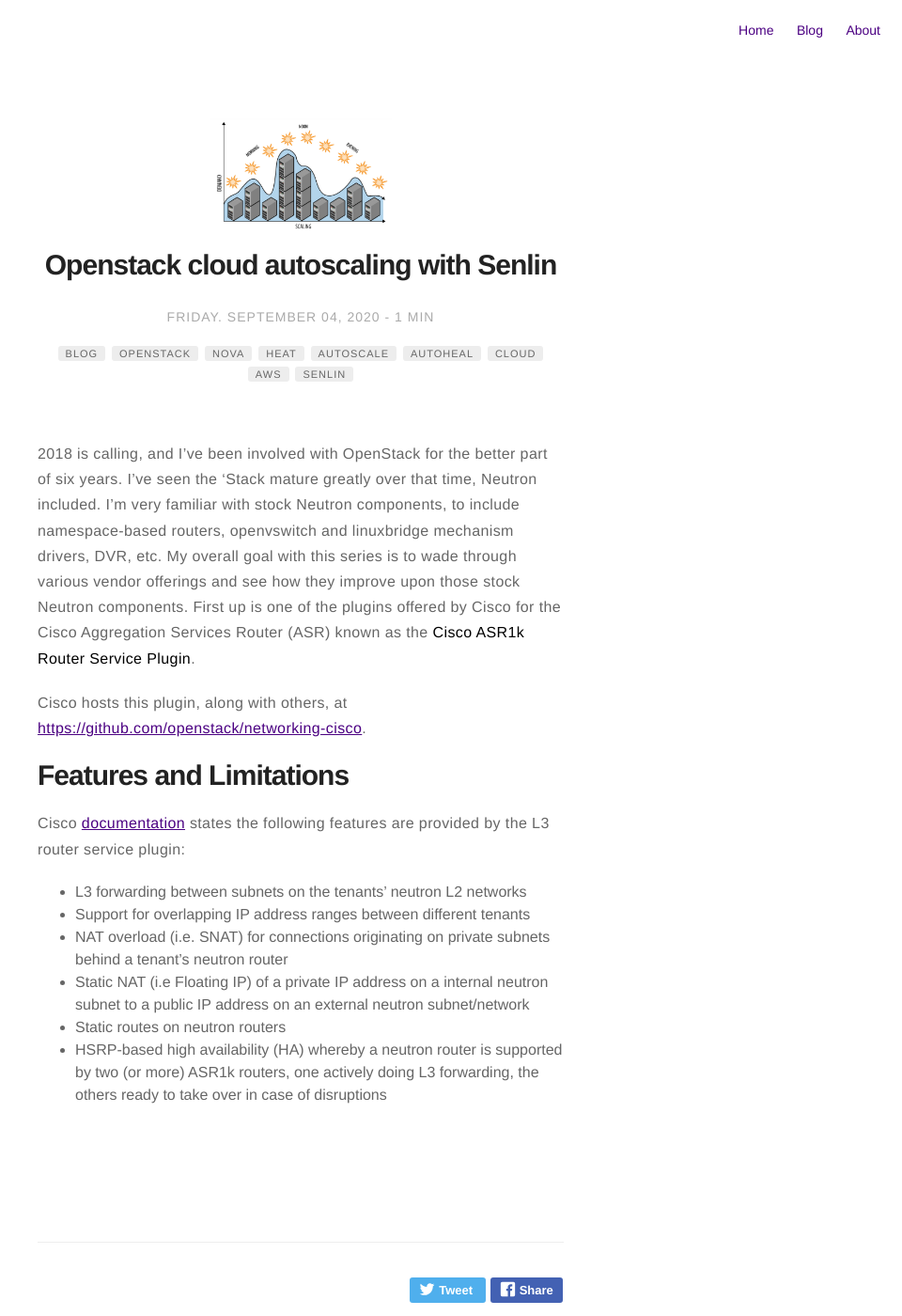
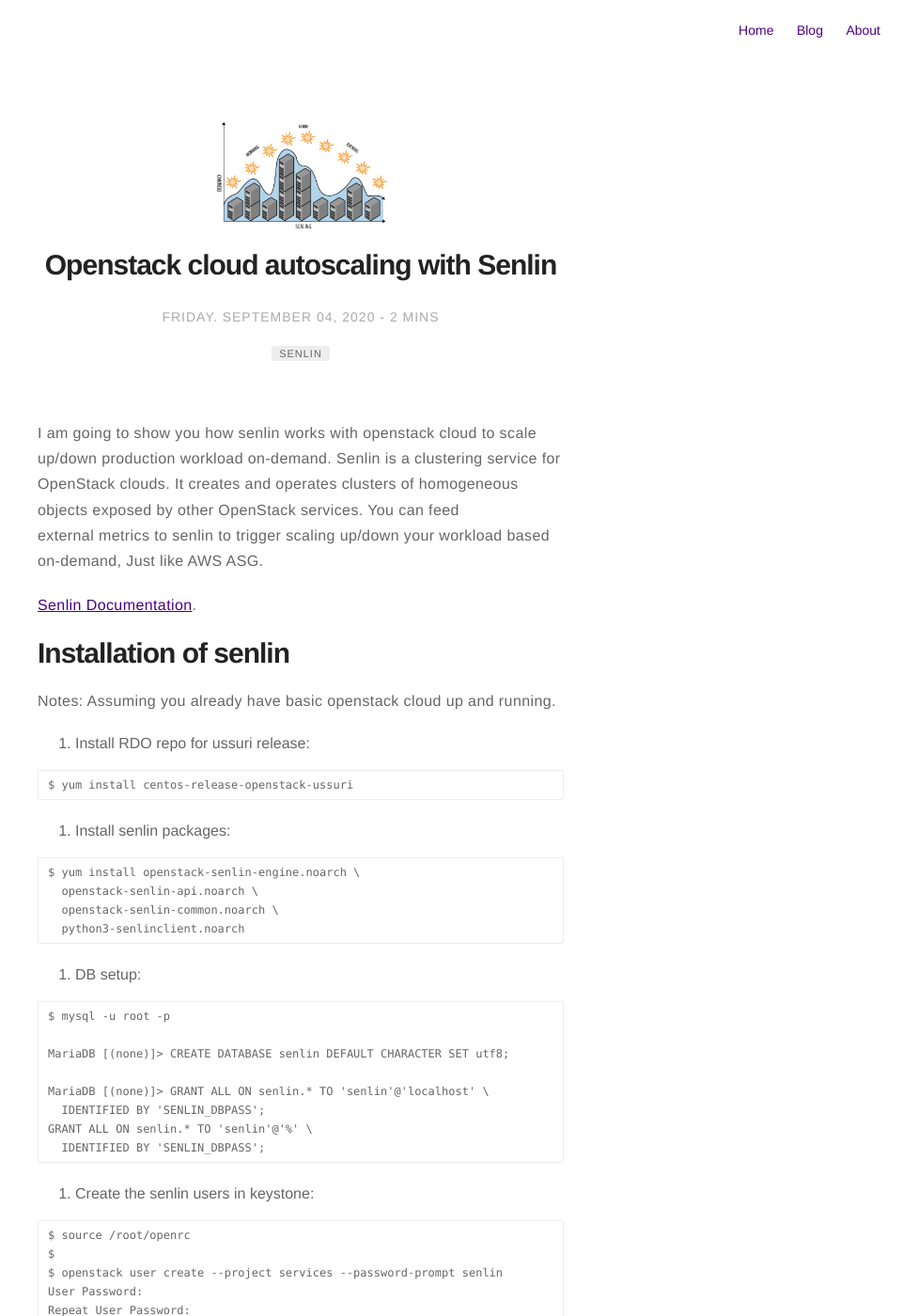
Before and after one commit to satishdotpatel/satishdotpatel.github.io, a Jekyll site: the page built from _posts/2020-09-04-openstack-senlin-autoscaling.markdown, in a window 1280 px wide and 1400 px high. Shown: the whole window at 94% size, without its empty margins (320-1280 px from the left). Built offline with Jekyll 4.4.1, drawn with Linux system fonts in a browser that asks for light colours; comment, search, counter and statistics services are not loaded; some of the changed text lies outside the part shown.

Commit message:
Adding senlin doc

````diff
--- a/_posts/2020-09-04-openstack-senlin-autoscaling.markdown
+++ b/_posts/2020-09-04-openstack-senlin-autoscaling.markdown
@@ -5,14 +5,6 @@
 image: /assets/images/2020-09-04-openstack-senlin-autoscaling/senlin-autoscale.png
 headerImage: true
 tag:
-- blog
-- openstack
-- nova
-- heat
-- autoscale
-- autoheal
-- cloud
-- aws
 - senlin
 category: blog
 blog: true
@@ -21,18 +13,120 @@
 
 ---
 
-2018 is calling, and I've been involved with OpenStack for the better part of six years. I've seen the 'Stack mature greatly over that time, Neutron included. I'm very familiar with stock Neutron components, to include namespace-based routers, openvswitch and linuxbridge mechanism drivers, DVR, etc. My overall goal with this series is to wade through various vendor offerings and see how they improve upon those stock Neutron components. First up is one of the plugins offered by Cisco for the Cisco Aggregation Services Router (ASR) known as the **Cisco ASR1k Router Service Plugin**.
+I am going to show you how senlin works with openstack cloud to scale up/down production workload on-demand. Senlin is a clustering service for OpenStack clouds. It creates and operates clusters of homogeneous objects exposed by other OpenStack services. You can feed external metrics to senlin to trigger scaling up/down your workload based on-demand, Just like AWS ASG.
 
 <!--more-->
-Cisco hosts this plugin, along with others, at [https://github.com/openstack/networking-cisco](https://github.com/openstack/networking-cisco).
+[Senlin Documentation](https://docs.openstack.org/senlin/latest/install/).
 
-# Features and Limitations
+# Installation of senlin
 
-Cisco [documentation](http://networking-cisco.readthedocs.io/en/latest/admin/l3-asr1k.html) states the following features are provided by the L3 router service plugin:
+Notes: Assuming you already have basic openstack cloud up and running.
 
-* L3 forwarding between subnets on the tenants’ neutron L2 networks
-* Support for overlapping IP address ranges between different tenants
-* NAT overload (i.e. SNAT) for connections originating on private subnets behind a tenant’s neutron router
-* Static NAT (i.e Floating IP) of a private IP address on a internal neutron subnet to a public IP address on an external neutron subnet/network
-* Static routes on neutron routers
-* HSRP-based high availability (HA) whereby a neutron router is supported by two (or more) ASR1k routers, one actively doing L3 forwarding, the others ready to take over in case of disruptions
+1. Install RDO repo for ussuri release:
+
+```
+$ yum install centos-release-openstack-ussuri
+```
+2. Install senlin packages:
+
+```
+$ yum install openstack-senlin-engine.noarch \
+  openstack-senlin-api.noarch \
+  openstack-senlin-common.noarch \
+  python3-senlinclient.noarch
+```
+
+3. DB setup:
+
+```
+$ mysql -u root -p
+
+MariaDB [(none)]> CREATE DATABASE senlin DEFAULT CHARACTER SET utf8;
+
+MariaDB [(none)]> GRANT ALL ON senlin.* TO 'senlin'@'localhost' \
+  IDENTIFIED BY 'SENLIN_DBPASS';
+GRANT ALL ON senlin.* TO 'senlin'@'%' \
+  IDENTIFIED BY 'SENLIN_DBPASS';
+```
+
+4. Create the senlin users in keystone:
+
+```
+$ source /root/openrc
+$
+$ openstack user create --project services --password-prompt senlin
+User Password:
+Repeat User Password:
+$
+$ openstack role add --project services --user senlin admin
+$
+$ openstack service create --name senlin --description "Senlin Service" clustering
+$
+```
+5. Create the senlin service API endpoints:
+
+Notes: Make sure you don't have any other services using 8778 port (nova placement API default port is 8778 also)
+
+```
+$ openstack endpoint create senlin --region RegionOne public http://controller:8778
+$
+$ openstack endpoint create senlin --region RegionOne admin http://controller:8778
+$
+$ openstack endpoint create senlin --region RegionOne internal http://controller:8778
+```
+
+6. Senline configuration file should look like following:
+
+```
+[DEFAULT]
+debug = true
+transport_url = rabbit://senlin:SENLINE_MQ_PASS@172.28.40.141:5671//senlin?ssl=1
+
+[database]
+connection = mysql+pymysql://senlin:SENLINE_DB_PASS@172.28.40.9/senlin?charset=utf8
+
+[keystone_authtoken]
+service_token_roles_required = True
+auth_type = password
+auth_url = http://172.28.40.230:5000/v3
+www_authenticate_uri = http://172.28.40.230:5000/v3
+project_domain_id = default
+user_domain_id = default
+project_name = service
+username = senlin
+password = SENLINE_KEYSTONE_PASS
+
+[authentication]
+auth_url = http://172.28.40.230:5000/v3
+service_username = senlin
+service_password = SENLINE_KEYSTONE_PASS
+service_project_name = service
+
+[oslo_messaging_notifications]
+driver = messaging
+
+[oslo_messaging_rabbit]
+ssl = True
+rabbit_notification_exchange = senlin
+rabbit_notification_topic = notifications
+```
+
+7. Populate the Senlin database:
+
+```
+$ senlin-manage db_sync
+```
+
+8. start senlin services:
+
+```
+$ systemctl enable openstack-senlin-api.service \
+   openstack-senlin-conductor.service \
+   openstack-senlin-engine.service \
+   openstack-senlin-health-manager.service
+
+$ systemctl start openstack-senlin-api.service \
+   openstack-senlin-conductor.service \
+   openstack-senlin-engine.service \
+   openstack-senlin-health-manager.service
+```
````
